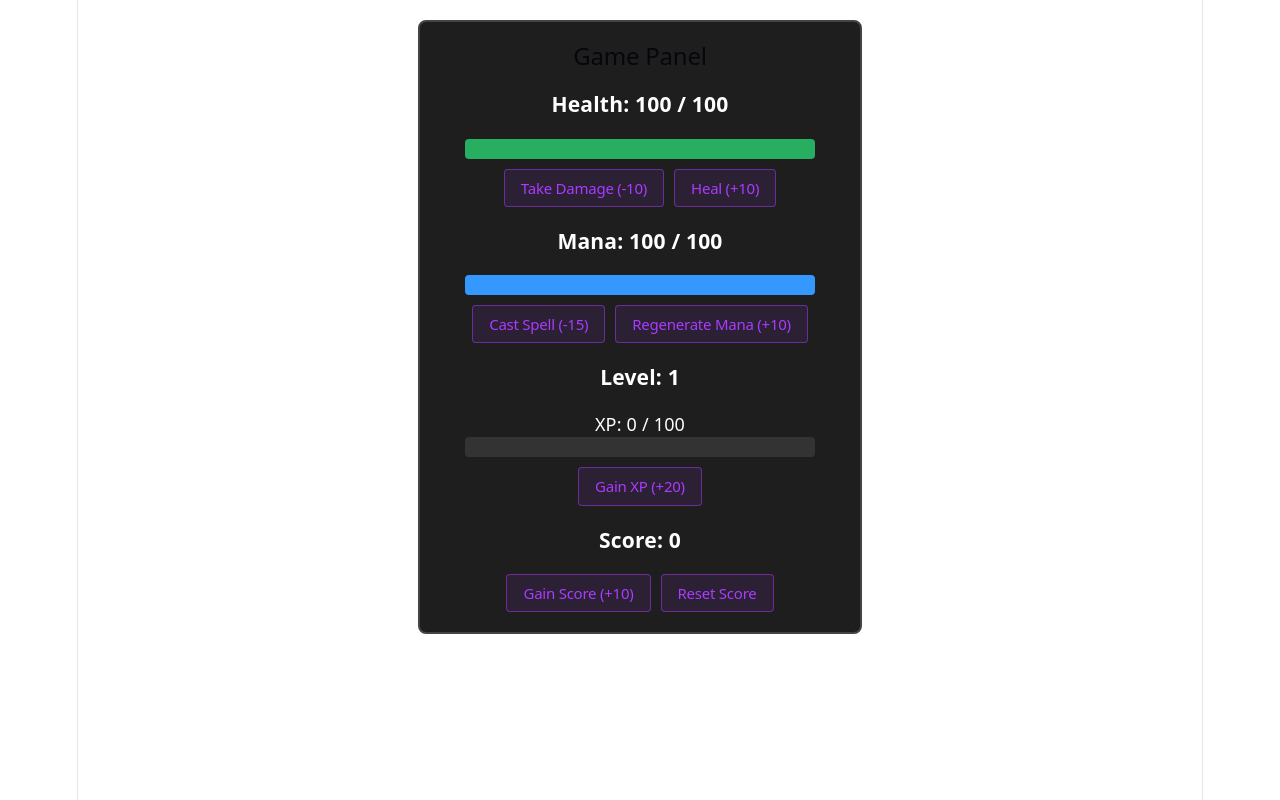
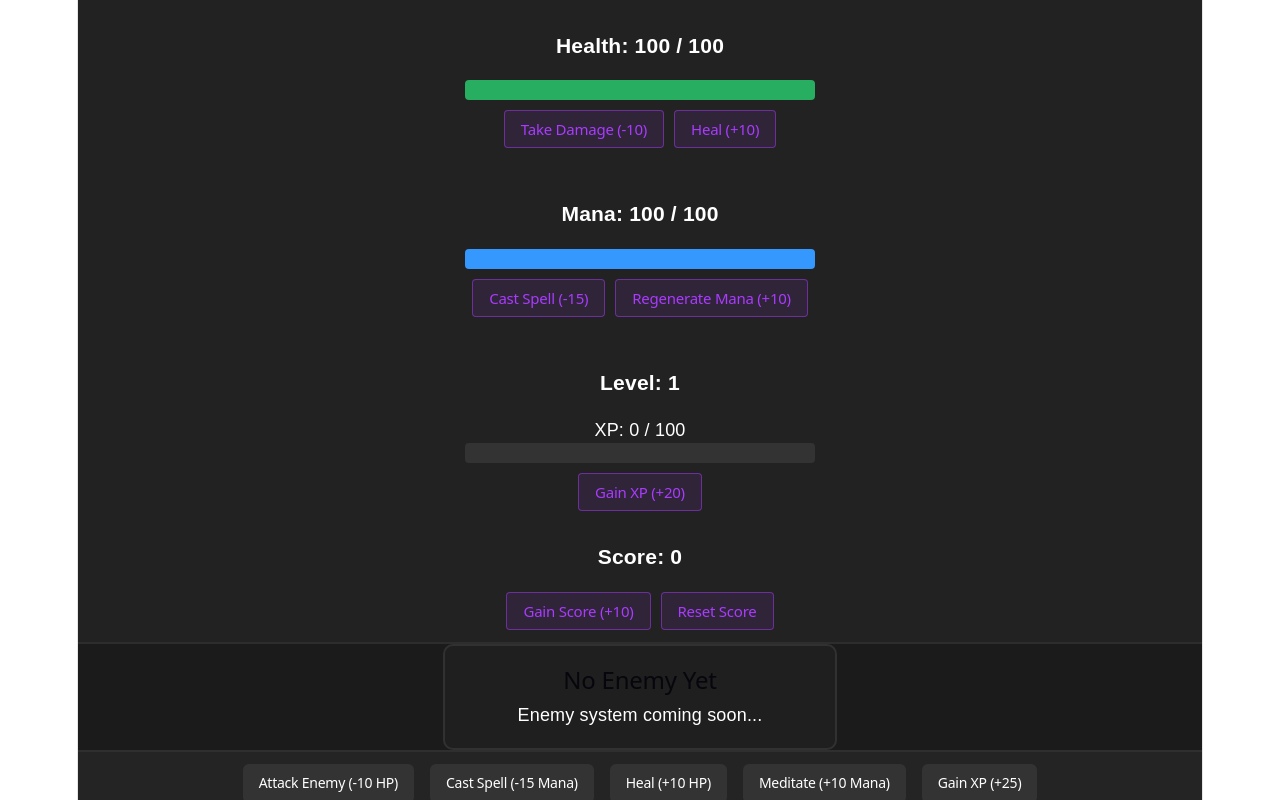
Before and after one commit to senoliss/react-ts-learn, a React (Vite) app: page / in a window 1280 px wide. Built offline with nearby package versions, Linux system fonts and the light colour scheme.

Commit message:
improved UI, added Game LAyout, action bar, player and enemy panels

```diff
--- a/src/App.tsx
+++ b/src/App.tsx
@@ -1,11 +1,13 @@
 import { GameProvider } from "./Lesson 6/GameContext";
 import { GamePanel } from './Lesson 5/GamePanel';
+import { GameLayout } from "./UI/Layout/GameLayout";
 
 
 export function App() {
     return (
         <GameProvider>
-            <GamePanel />
+            {/* <GamePanel /> */}
+            <GameLayout />
         </GameProvider>
     );
 }
--- /dev/null
+++ b/src/UI/Layout/GameLayout.module.css
@@ -0,0 +1,31 @@
+.layout {
+    display: flex;
+    flex-direction: column;
+    height: 100vh;
+    background: #1b1b1b;
+    color: white;
+    font-family: sans-serif;
+    overflow: hidden;
+}
+
+/* Player HUD (top) */
+.hud {
+    padding: 12px;
+    background: rgba(255, 255, 255, 0.03);
+    border-bottom: 2px solid rgba(255, 255, 255, 0.05);
+}
+
+/* Middle area (enemy, world) */
+.center {
+    flex: 1;
+    display: flex;
+    align-items: center;
+    justify-content: center;
+}
+
+/* Action bar (bottom) */
+.actions {
+    padding: 12px;
+    background: rgba(255, 255, 255, 0.04);
+    border-top: 2px solid rgba(255, 255, 255, 0.05);
+}
--- /dev/null
+++ b/src/UI/Layout/GameLayout.tsx
@@ -0,0 +1,22 @@
+import styles from "./GameLayout.module.css";
+import { PlayerHUD } from "../Panels/PlayerHUD";
+import { ActionBar } from "../Panels/ActionBar";
+import { EnemyPanel } from "../Panels/EnemyPanel";
+
+export function GameLayout() {
+    return (
+        <div className={styles.layout}>
+            <div className={styles.hud}>
+                <PlayerHUD />
+            </div>
+
+            <div className={styles.center}>
+                <EnemyPanel />
+            </div>
+
+            <div className={styles.actions}>
+                <ActionBar />
+            </div>
+        </div>
+    );
+}
--- /dev/null
+++ b/src/UI/Panels/ActionBar.module.css
@@ -0,0 +1,20 @@
+.actions {
+    display: flex;
+    justify-content: center;
+    gap: 16px;
+}
+
+.actions button {
+    padding: 10px 16px;
+    font-size: 14px;
+    border-radius: 6px;
+    border: none;
+    background: #333;
+    color: white;
+    cursor: pointer;
+    transition: 0.2s;
+}
+
+.actions button:hover {
+    background: #555;
+}
--- /dev/null
+++ b/src/UI/Panels/ActionBar.tsx
@@ -0,0 +1,16 @@
+import styles from "./ActionBar.module.css";
+import { useGame } from "../../Lesson 6/GameContext";
+
+export function ActionBar() {
+    const { takeDamage, heal, castSpell, regenMana, gainXP } = useGame();
+
+    return (
+        <div className={styles.actions}>
+            <button onClick={() => takeDamage(10)}>Attack Enemy (-10 HP)</button>
+            <button onClick={() => castSpell(15)}>Cast Spell (-15 Mana)</button>
+            <button onClick={() => heal(10)}>Heal (+10 HP)</button>
+            <button onClick={() => regenMana(10)}>Meditate (+10 Mana)</button>
+            <button onClick={() => gainXP(25)}>Gain XP (+25)</button>
+        </div>
+    );
+}
--- /dev/null
+++ b/src/UI/Panels/EnemyPanel.module.css
@@ -0,0 +1,8 @@
+.enemy {
+    padding: 20px;
+    border: 2px solid rgba(255, 255, 255, 0.08);
+    background: rgba(255, 255, 255, 0.02);
+    border-radius: 10px;
+    text-align: center;
+    width: 350px;
+}
--- /dev/null
+++ b/src/UI/Panels/EnemyPanel.tsx
@@ -0,0 +1,10 @@
+import styles from "./EnemyPanel.module.css";
+
+export function EnemyPanel() {
+    return (
+        <div className={styles.enemy}>
+            <h2>No Enemy Yet</h2>
+            <p>Enemy system coming soon...</p>
+        </div>
+    );
+}
--- /dev/null
+++ b/src/UI/Panels/PlayerHUD.module.css
@@ -0,0 +1,7 @@
+.hud {
+    display: flex;
+    flex-direction: column;
+    gap: 12px;
+    max-width: 450px;
+    margin: 0 auto;
+}
--- /dev/null
+++ b/src/UI/Panels/PlayerHUD.tsx
@@ -0,0 +1,16 @@
+import styles from "./PlayerHUD.module.css";
+import { HealthBar } from "../../Lesson 4/HealthBar";
+import { ManaBar } from "../../Lesson 4/ManaBar";
+import { XPBar } from "../../Lesson 4/XPBar";
+import { Score } from "../../Lesson 4/Score";
+
+export function PlayerHUD() {
+    return (
+        <div className={styles.hud}>
+            <HealthBar />
+            <ManaBar />
+            <XPBar />
+            <Score />
+        </div>
+    );
+}
```
